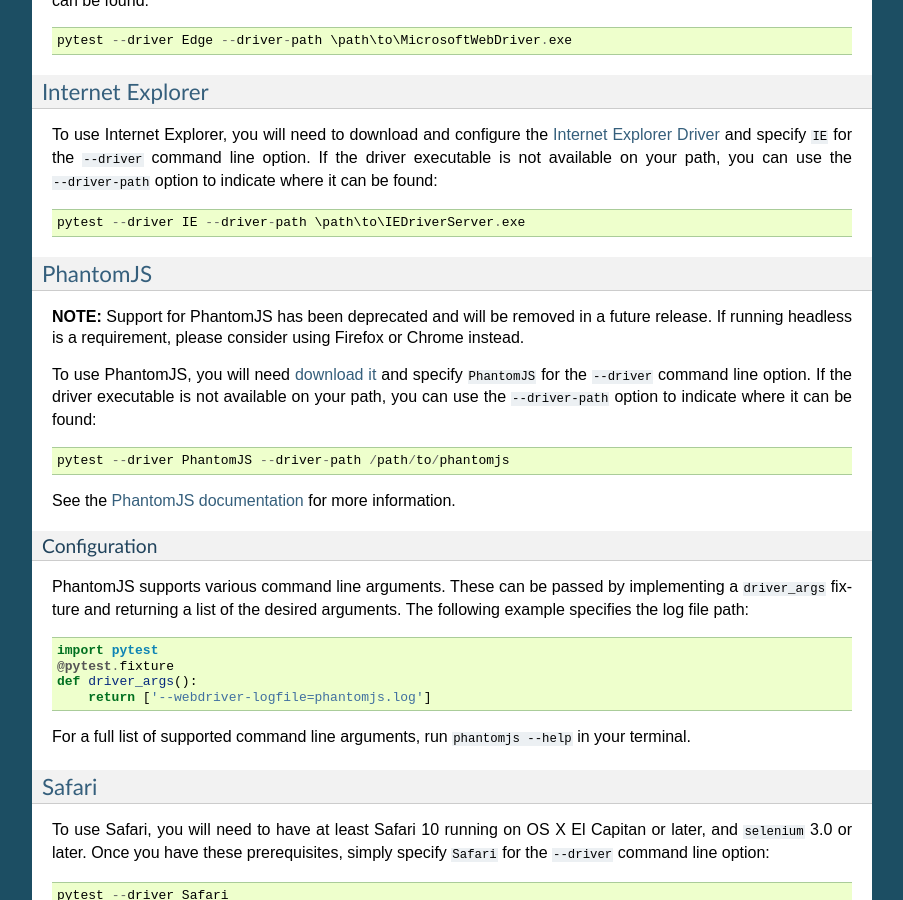
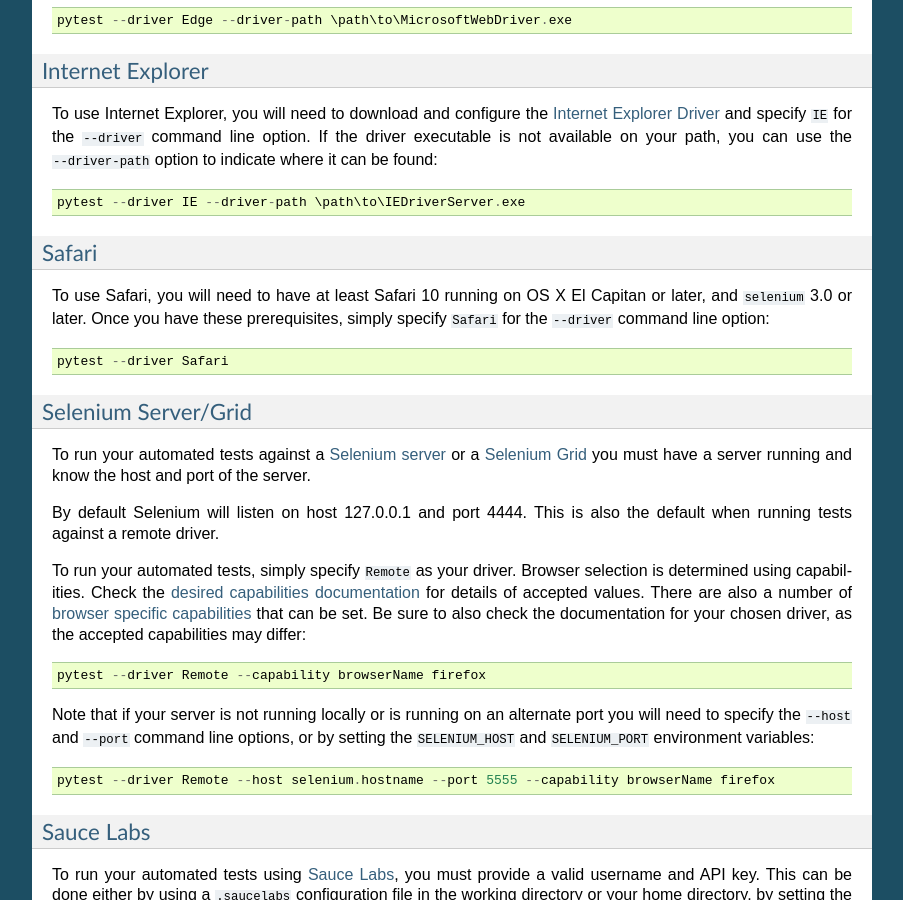
Before and after one commit to pytest-dev/pytest-selenium, a Sphinx documentation site: the page built from docs/user_guide.rst, in a window 1280 px wide and 900 px high, scrolled down 3732 px. Shown: the whole window, without its empty margins (198-1101 px from the left). Built offline with Sphinx 7.4.7, drawn with Linux system fonts in a browser that asks for light colours; some of the changed text lies outside the part shown.

Commit message:
Drop python 2.7 support (incl. PyPy)
Also in this PR:
- Add support for python 3.8 (incl. CI)
- Drop support for PhantomJS

```diff
--- a/docs/installing.rst
+++ b/docs/installing.rst
@@ -4,7 +4,7 @@
 Requirements
 ------------
 
-pytest-selenium will work with Python >=3.6 and 2.7.
+pytest-selenium will work with Python >=3.6.
 
 Install pytest-selenium
 -----------------------
--- a/docs/user_guide.rst
+++ b/docs/user_guide.rst
@@ -215,39 +215,6 @@
 option to indicate where it can be found::
 
   pytest --driver IE --driver-path \path\to\IEDriverServer.exe
-
-PhantomJS
----------
-**NOTE:** Support for PhantomJS has been deprecated and will be removed in a
-future release. If running headless is a requirement, please consider using
-Firefox or Chrome instead.
-
-To use PhantomJS, you will need `download it <http://phantomjs.org/download.html>`_
-and specify ``PhantomJS`` for the ``--driver`` command line option. If
-the driver executable is not available on your path, you can use the
-``--driver-path`` option to indicate where it can be found::
-
-  pytest --driver PhantomJS --driver-path /path/to/phantomjs
-
-See the `PhantomJS documentation <http://phantomjs.org/quick-start.html>`_ for
-more information.
-
-Configuration
-~~~~~~~~~~~~~
-
-PhantomJS supports various command line arguments. These can be passed by
-implementing a ``driver_args`` fixture and returning a list of the desired
-arguments. The following example specifies the log file path:
-
-.. code-block:: python
-
-  import pytest
-  @pytest.fixture
-  def driver_args():
-      return ['--webdriver-logfile=phantomjs.log']
-
-For a full list of supported command line arguments, run ``phantomjs --help``
-in your terminal.
 
 Safari
 ------
--- a/setup.py
+++ b/setup.py
@@ -10,7 +10,7 @@
     url="https://github.com/pytest-dev/pytest-selenium",
     packages=["pytest_selenium", "pytest_selenium.drivers"],
     install_requires=[
-        "pytest>=3.6",
+        "pytest>=5.0.0",
         "pytest-base-url",
         "pytest-html>=1.14.0",
         "pytest-variables>=1.5.0",
@@ -29,7 +29,6 @@
             "firefox_driver = pytest_selenium.drivers.firefox",
             "ie_driver = pytest_selenium.drivers.internet_explorer",
             "remote_driver = pytest_selenium.drivers.remote",
-            "phantomjs_driver = pytest_selenium.drivers.phantomjs",
             "safari_driver = pytest_selenium.drivers.safari",
             "saucelabs_driver = pytest_selenium.drivers.saucelabs",
             "testingbot_driver = pytest_selenium.drivers.testingbot",
@@ -40,6 +39,7 @@
     extras_require={"appium": ["appium-python-client>=0.44"]},
     license="Mozilla Public License 2.0 (MPL 2.0)",
     keywords="py.test pytest selenium saucelabs browserstack webqa qa",
+    python_requires=">=3.6",
     classifiers=[
         "Development Status :: 5 - Production/Stable",
         "Framework :: Pytest",
@@ -52,8 +52,8 @@
         "Topic :: Software Development :: Testing",
         "Topic :: Utilities",
         "Programming Language :: Python",
-        "Programming Language :: Python :: 2.7",
         "Programming Language :: Python :: 3.6",
         "Programming Language :: Python :: 3.7",
+        "Programming Language :: Python :: 3.8",
     ],
 )
```
Also changed, not shown: docs/news.rst (+10 -0 lines), .travis.yml, 4 other files.
